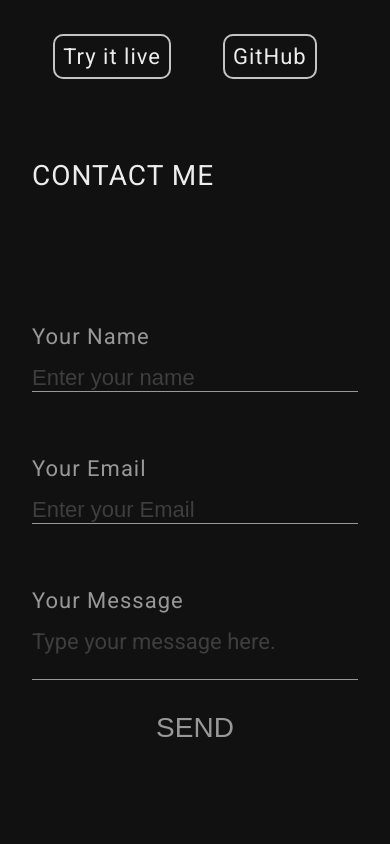
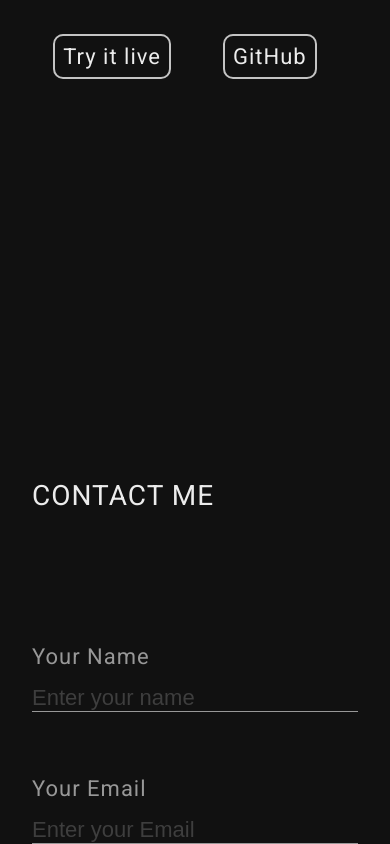
Before and after one commit to Shabahang-Saffari/Portfolio-Website, a React (Vite) app: page / in a window 390 px wide. Shown: the part 2760-3604 px from the top of the page. Built offline with nearby package versions, Linux system fonts and the light colour scheme.

Commit message:
changing the height for Contact page, adding margin-top=0 to other pages tablet size

```diff
--- a/src/components/About me/about_me.scss
+++ b/src/components/About me/about_me.scss
@@ -172,6 +172,8 @@ h4 {
     // -webkit-scroll-snap-align: end;
 
     padding: 2rem 0;
+    margin-top: 0;
+
     height: calc(100vh - 6rem); //Just in case the "svh" is not supported!
     height: calc(100svh - 6rem);
     width: 85%;
--- a/src/components/Contact/contact.scss
+++ b/src/components/Contact/contact.scss
@@ -21,8 +21,9 @@
   letter-spacing: 1px;
 
   height: calc(100vh - 6rem); //Just in case the "svh" is not supported!
-  height: calc(100svh - 6rem);
+  // height: calc(100svh - 6rem);
 
+  margin-top: 20rem;
   padding: 2rem 0;
   transition: $transition;
   // border: 2px solid rgb(211, 226, 0) !important;
@@ -170,6 +171,10 @@ textarea {
     scroll-margin: 0;
     scroll-snap-align: end;
     padding: 2rem 0;
+    margin-top: 0;
+
+    height: calc(100vh - 6rem); //Just in case the "svh" is not supported!
+    height: calc(100svh - 6rem);
     width: 85%;
 
     // border: 2px solid rgb(211, 226, 0) !important;
```
